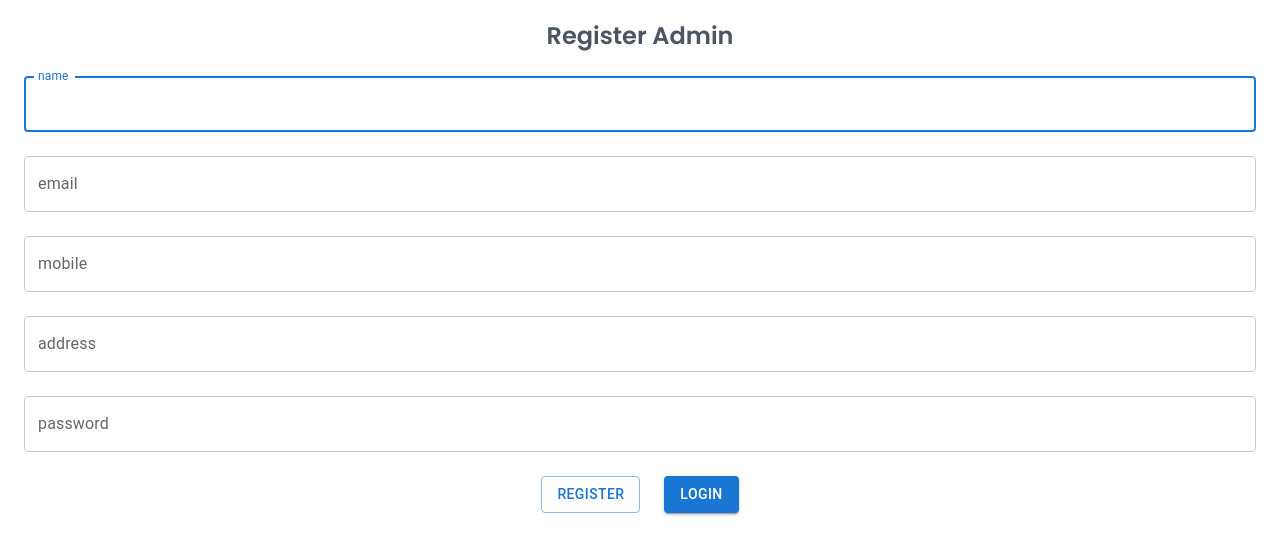
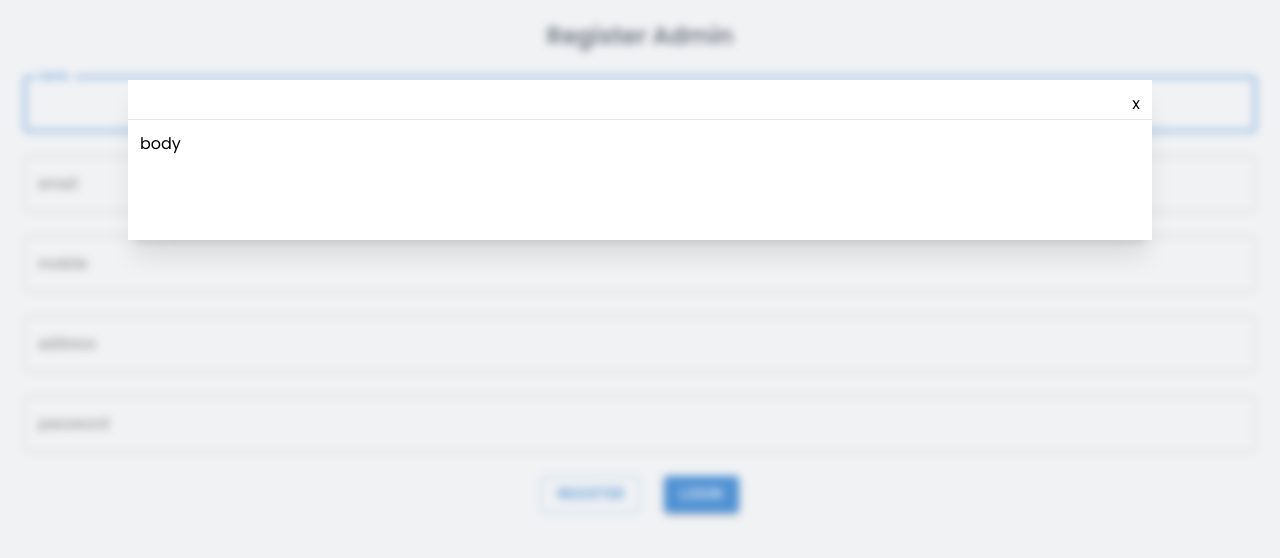
Before and after one commit to omkarpatole1799/students-log-client, a React (Create React App) app: page /signup in a window 1280 px wide. Shown: the top 558 px of the page. Built offline with nearby package versions, Linux system fonts and the light colour scheme.

Commit message:
Modal Component Added With State Management Through Context API

```diff
--- a/src/App.js
+++ b/src/App.js
@@ -3,13 +3,14 @@ import {
   createBrowserRouter,
   redirect,
 } from "react-router-dom";
+import "./App.css";
+import DashboardCom from "./components/DashboardCom/DashboardCom";
+import LoginPageCom from "./components/LoginPageCom/LoginPageCom";
 import RootCom from "./components/RootCom/RootCom";
-import LoginPageCom from "./components/LoginPageCom/LoginPageCom";
-import DashboardCom from "./components/DashboardCom/DashboardCom";
 import SignupPageCom from "./components/SignupPageCom/SignupPageCom";
-import "./App.css";
 import StudentRegCom from "./components/StudentRegCom/StudentRegCom";
 import StudentSessionCom from "./components/StudentSessionCom/StudentSessionCom";
+import Modal from "./components/UI/Modal";
 import ViewSessionCom from "./components/ViewSessionCom/ViewSessionCom";
 
 const router = createBrowserRouter([
@@ -50,6 +51,7 @@ function App() {
   return (
     <div>
       <RouterProvider router={router} />
+      <Modal staticBackdrop={true} />
     </div>
   );
 }
--- /dev/null
+++ b/src/components/UI/Modal.js
@@ -0,0 +1,51 @@
+import useModalCtx from "../../hooks/useModalCtx";
+
+export default function Modal({ title, children, staticBackdrop = false }) {
+  const { showModal, toggleModal } = useModalCtx();
+  return (
+    <>
+      {showModal && (
+        <>
+          <ModalOverlay
+            toggleModal={toggleModal}
+            staticBackdrop={staticBackdrop}
+          />
+
+          <div
+            className={` bg-white z-50 absolute shadow-xl min-h-[10rem] left-[50%] translate-x-[-50%] top-[10%] w-[80vw]`}
+          >
+            <ModalHeader title={title} toggleModal={toggleModal} />
+            <ModalBody>{children}</ModalBody>
+          </div>
+        </>
+      )}
+    </>
+  );
+}
+
+export function ModalHeader({ title, toggleModal }) {
+  return (
+    <div className="border-b h-10">
+      <div className="p-3 flex justify-between items-center">
+        <h3>{title}</h3>
+        <button onClick={toggleModal}>x</button>
+      </div>
+    </div>
+  );
+}
+
+export function ModalBody() {
+  return <div className="p-3">body</div>;
+}
+
+export function ModalOverlay({ toggleModal, staticBackdrop }) {
+  return (
+    <div
+      className="fixed inset-0 backdrop-blur-sm bg-gray-300/30 z-40"
+      onClick={() => {
+        if (staticBackdrop) return;
+        toggleModal();
+      }}
+    ></div>
+  );
+}
--- /dev/null
+++ b/src/context/ModalContext.js
@@ -0,0 +1,23 @@
+import { createContext, useState } from "react";
+
+export const ModalContext = createContext({
+  showModal: false,
+  toggleModal: () => {},
+});
+
+export default function ModalContextProvider({ children }) {
+  const [showModal, setShowModal] = useState(true);
+
+  function toggleModal() {
+    setShowModal(!showModal);
+  }
+
+  const ctxValue = {
+    showModal,
+    toggleModal,
+  };
+
+  return (
+    <ModalContext.Provider value={ctxValue}>{children}</ModalContext.Provider>
+  );
+}
--- /dev/null
+++ b/src/hooks/useModalCtx.js
@@ -0,0 +1,8 @@
+import { useContext } from "react";
+import { ModalContext } from "../context/ModalContext";
+
+export default function useModalCtx() {
+  const modalCtx = useContext(ModalContext);
+
+  return modalCtx;
+}
--- a/src/index.js
+++ b/src/index.js
@@ -1,11 +1,14 @@
-import React from 'react';
-import ReactDOM from 'react-dom/client';
-import './index.css';
-import App from './App';
+import React from "react";
+import ReactDOM from "react-dom/client";
+import "./index.css";
+import App from "./App";
+import ModalContextProvider from "./context/ModalContext";
 
-const root = ReactDOM.createRoot(document.getElementById('root'));
+const root = ReactDOM.createRoot(document.getElementById("root"));
 root.render(
   <React.StrictMode>
-    <App />
+    <ModalContextProvider>
+      <App />
+    </ModalContextProvider>
   </React.StrictMode>
 );
```
